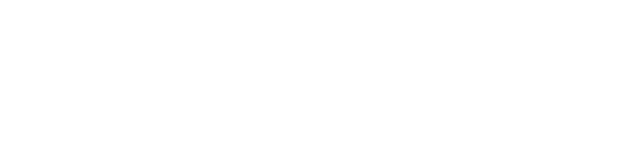
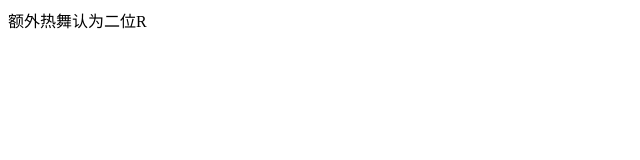
Before and after one commit to Pengya123/MyProject2, a plain HTML site: page index/index.html in a window 1280 px wide. Shown: the whole page, without its empty margins (0-640 px from the left). Drawn offline with Linux system fonts and the light colour scheme.

Commit message:
new file

```diff
--- a/index/index.html
+++ b/index/index.html
@@ -5,6 +5,6 @@
 	<title>Document</title>
 </head>
 <body>
-
+	额外热舞认为二位R
 </body>
 </html>
```
